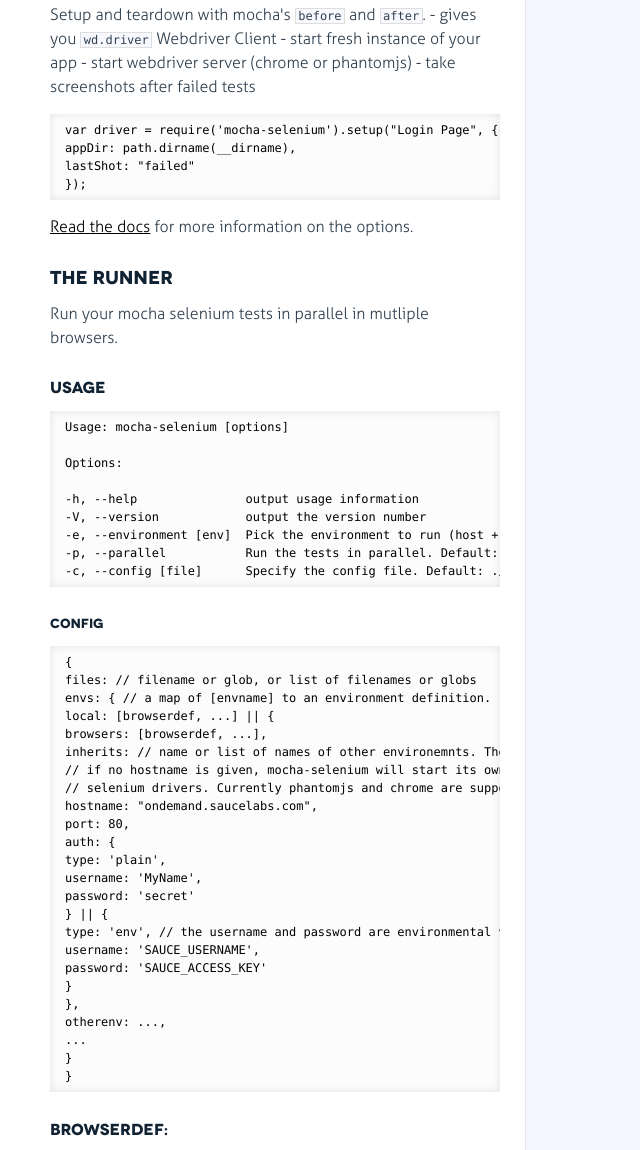
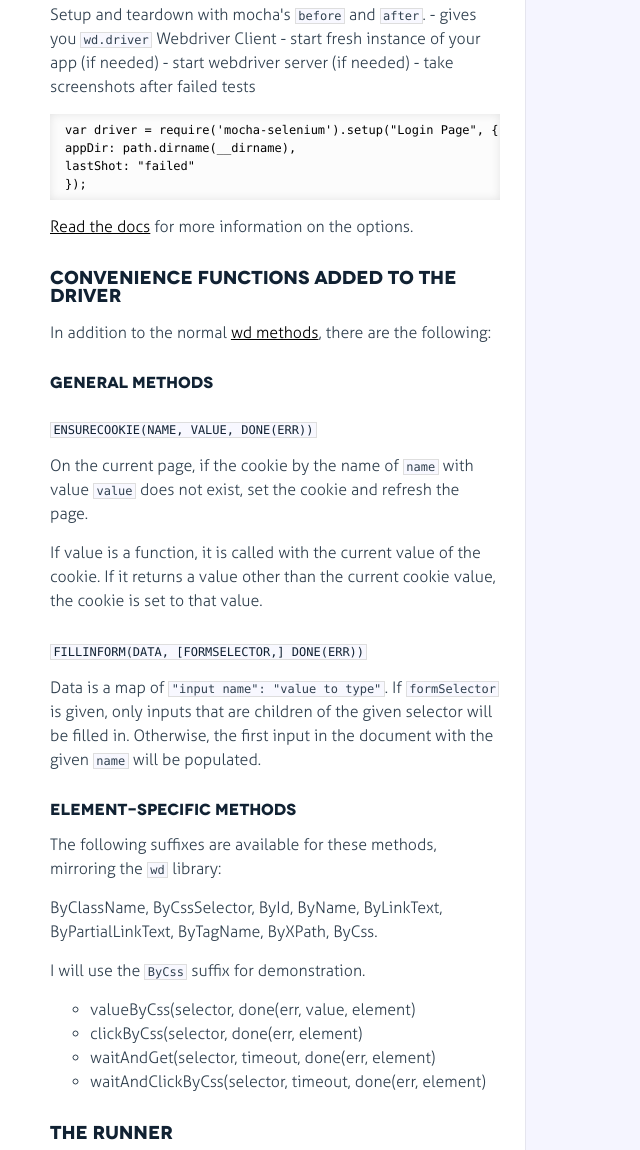
Before and after one commit to jaredly/mocha-selenium, a plain HTML site: page Readme.html in a window 1280 px wide. Shown: the part 182-1332 px from the top of the page, without its empty margins (0-640 px from the left). Drawn offline with Linux system fonts and the light colour scheme.

Commit message:
docs update

```diff
--- a/Readme.html
+++ b/Readme.html
@@ -87,14 +87,40 @@
 <h3>The Library</h3>
 <p>Setup and teardown with mocha&#39;s <code>before</code> and <code>after</code>.
 - gives you <code>wd.driver</code> Webdriver Client
-- start fresh instance of your app
-- start webdriver server (chrome or phantomjs)
+- start fresh instance of your app (if needed)
+- start webdriver server (if needed)
 - take screenshots after failed tests</p>
 <pre><code class="lang-js">var driver = require(&#39;mocha-selenium&#39;).setup(&quot;Login Page&quot;, {
 appDir: path.dirname(__dirname),
 lastShot: &quot;failed&quot;
 });</code></pre>
 <p><a href="http://jaredly.github.io/mocha-selenium/#section-2">Read the docs</a> for more information on the options.</p>
+<h3>Convenience functions added to the driver</h3>
+<p>In addition to the normal
+<a href="https://github.com/admc/wd/#supported-methods">wd methods</a>, there are
+the following:</p>
+<h4>General Methods</h4>
+<h5><code>ensureCookie(name, value, done(err))</code></h5>
+<p>On the current page, if the cookie by the name of <code>name</code> with value
+<code>value</code> does not exist, set the cookie and refresh the page.</p>
+<p>If value is a function, it is called with the current value of the
+cookie. If it returns a value other than the current cookie value, the
+cookie is set to that value.</p>
+<h5><code>fillInForm(data, [formSelector,] done(err))</code></h5>
+<p>Data is a map of <code>&quot;input name&quot;: &quot;value to type&quot;</code>. If <code>formSelector</code> is
+given, only inputs that are children of the given selector will be
+filled in. Otherwise, the first input in the document with the given
+<code>name</code> will be populated.</p>
+<h4>Element-specific methods</h4>
+<p>The following suffixes are available for these methods, mirroring the <code>wd</code> library:</p>
+<p>ByClassName, ByCssSelector, ById, ByName, ByLinkText, ByPartialLinkText, ByTagName, ByXPath, ByCss.</p>
+<p>I will use the <code>ByCss</code> suffix for demonstration.</p>
+<ul>
+<li>valueByCss(selector, done(err, value, element)</li>
+<li>clickByCss(selector, done(err, element)</li>
+<li>waitAndGet(selector, timeout, done(err, element)</li>
+<li>waitAndClickByCss(selector, timeout, done(err, element)</li>
+</ul>
 <h3>The Runner</h3>
 <p>Run your mocha selenium tests in parallel in mutliple browsers.</p>
 <h4>Usage</h4>
```
Also changed, not shown: index.html (+4 -3 lines).
